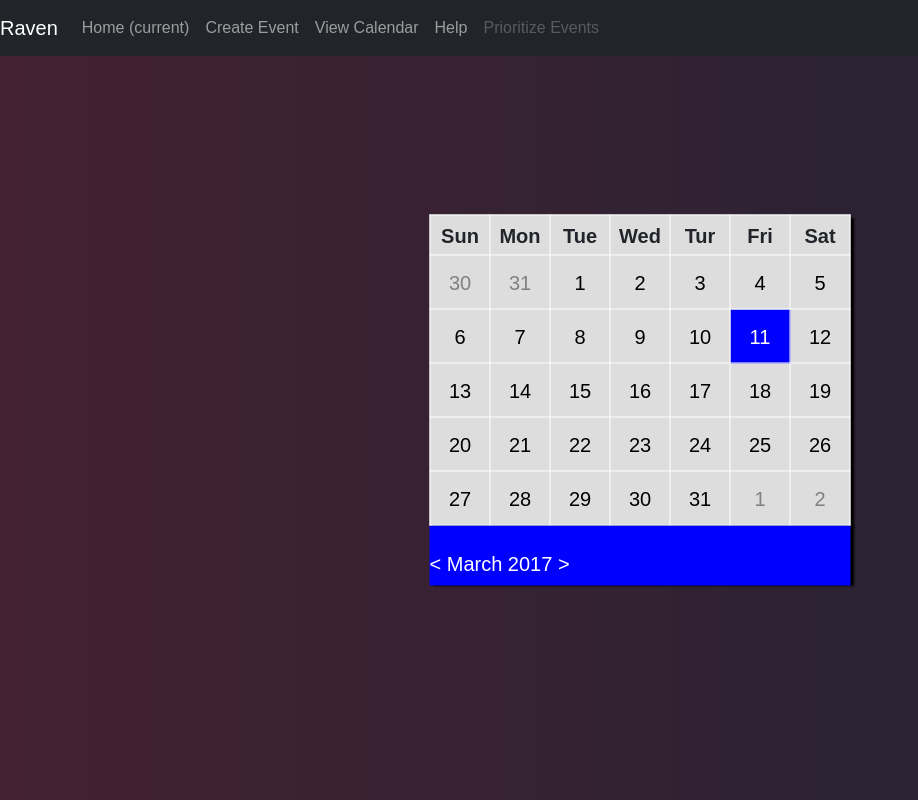
After one commit to RuochiW/RAAVE, a Flask app: page /calendar in a window 1280 px wide. The commit adds this page. Shown: the whole page, without its empty margins (0-918 px from the left). Run offline with Flask 3, Linux system fonts and the light colour scheme.

Commit message:
Added very simple calendar for event ui
Clicking view event in the navbar at "http://127.0.0.1:5000/home" will render a calendar

```diff
--- a/server.py
+++ b/server.py
@@ -1,7 +1,6 @@
 # Written by Austin Shouli
 
 from flask import Flask, render_template, redirect, url_for, request, flash
-
 
 app = Flask(__name__)
 app.secret_key = 'super secret key'
@@ -20,8 +19,10 @@ import sys
 
 AcController = accounts.AccountController()
 
-
-
+#renders a super simple calendar
+@app.route('/calendar')
+def show_calendar():
+    return render_template('calendar.html')
 
 @app.route('/event_input', methods=["POST", "GET"])
 def event_input():
@@ -31,6 +32,11 @@ def event_input():
         return redirect(url_for("event", usr=user))
     else:
         return render_template('event_input.html')
+
+#clicking on view calendar in navbar will render a calendar
+@app.route('/home')
+def home_view():
+    return render_template('base.html')
 
 @app.route("/event_input/<usr>")
 def event(usr):
--- /dev/null
+++ b/static/CSS/calendar.css
@@ -0,0 +1,87 @@
+*{
+	margin: 0;
+	border: 0;
+	padding: 0;
+}
+
+html,body{
+	width: 100%;
+	height: 100%;
+  background: linear-gradient(to left, #212333, #432132);
+}
+
+caption{
+	background: blue;
+	height: 3em;
+	line-height: 3em;
+	box-shadow: 3px 0 2px black;
+	color: white;
+  font-family: 'Josefin Sans', sans-serif;
+}
+
+caption a{
+	color: white;
+}
+
+table{
+	background: #ddd;
+	position: fixed;
+	top: 50%;
+	left: 50%;
+	transform: translate(-50%,-50%);
+	font-size: 20px;
+	border-collapse: collapse;
+	box-shadow: 3px 3px 2px black;
+}
+
+table,th,tr {
+	text-align: center;
+	vertical-align: middle;
+}
+
+table thead th{
+	border: solid 1px white;
+	width: 3em;
+	height: 2em;
+	font-weight: 900;
+  font-family: 'Josefin Sans', sans-serif;
+}
+
+table tbody td{
+	border: solid 1px white;
+	height: 2.7em;
+}
+
+a{
+	text-decoration: none;
+  font-family: 'Josefin Sans', sans-serif;
+}
+
+tbody a{
+	display: block;
+	height: 100%;
+	display:flex;
+	align-items: center;
+	justify-content: center;
+	color: black;
+
+}
+
+
+tbody a:hover{
+	background: blue;
+	color: white;
+}
+
+.null{
+	color: gray;
+  font-family: 'Josefin Sans', sans-serif;
+}
+
+.selected{
+	background: blue;
+}
+
+.selected a{
+	color: white;
+}
--- a/templates/base.html
+++ b/templates/base.html
@@ -3,7 +3,7 @@
 <html>
     <head>
         <link href="https://cdn.jsdelivr.net/npm/bootstrap@5.3.0-alpha3/dist/css/bootstrap.min.css" rel="stylesheet" integrity="sha384-KK94CHFLLe+nY2dmCWGMq91rCGa5gtU4mk92HdvYe+M/SXH301p5ILy+dN9+nJOZ" crossorigin="anonymous">
-
+        <link rel="stylesheet" href="../static/CSS/calendar.css">
         <title>
             {% block title %}
             {% endblock %}
@@ -27,7 +27,7 @@
                   <a class="nav-link" href="#">Create Event</a>
                 </li>
                 <li class="nav-item">
-                  <a class="nav-link" href="#">View Calendar</a>
+                  <a class="nav-link" href="calendar">View Calendar</a>
                 </li>
                 <li class="nav-item">
                   <a class="nav-link" href="#">Help</a>
--- /dev/null
+++ b/templates/calendar.html
@@ -0,0 +1,79 @@
+{% extends "base.html" %}
+
+
+
+{% block content %}
+<table summary="a calendar">
+	<caption>
+		<a href="#" rel="prev">&lt</a> March 2017 <a href="#" rel="next">&gt</a>
+	</caption>
+
+	<thead>
+		<tr>
+			<th scope="col">Sun</th>
+			<th scope="col">Mon</th>
+			<th scope="col">Tue</th>
+			<th scope="col">Wed</th>
+			<th scope="col">Tur</th>
+			<th scope="col">Fri</th>
+			<th scope="col">Sat</th>
+		</tr>
+	</thead>
+
+	<tbody>
+		<tr>
+			<td class="null">30</td>
+			<td class="null">31</td>
+			<td><a href="#">1</a></td>
+			<td><a href="#">2</a></td>
+			<td><a href="#">3</a></td>
+			<td><a href="#">4</a></td>
+			<td><a href="#">5</a></td>
+		</tr>
+
+		<tr>
+			<td><a href="#">6</a></td>
+			<td><a href="#">7</a></td>
+			<td><a href="#">8</a></td>
+			<td><a href="#">9</a></td>
+			<td><a href="#">10</a></td>
+			<td class="selected"><a href="#">11</a></td>
+			<td><a href="#">12</a></td>
+		</tr>
+
+		<tr>
+			<td><a href="#">13</a></td>
+			<td><a href="#">14</a></td>
+			<td><a href="#">15</a></td>
+			<td><a href="#">16</a></td>
+			<td><a href="#">17</a></td>
+			<td><a href="#">18</a></td>
+			<td><a href="#">19</a></td>
+		</tr>
+
+
+		<tr>
+			<td><a href="#">20</a></td>
+			<td><a href="#">21</a></td>
+			<td><a href="#">22</a></td>
+			<td><a href="#">23</a></td>
+			<td><a href="#">24</a></td>
+			<td><a href="#">25</a></td>
+			<td><a href="#">26</a></td>
+		</tr>
+
+		<tr>
+			<td><a href="#">27</a></td>
+			<td><a href="#">28</a></td>
+			<td><a href="#">29</a></td>
+			<td><a href="#">30</a></td>
+			<td><a href="#">31</a></td>
+			<td class="null">1</td>
+			<td class="null">2</td>
+		</tr>
+
+	</tbody>
+
+
+</table>
+{% endblock %}
```
